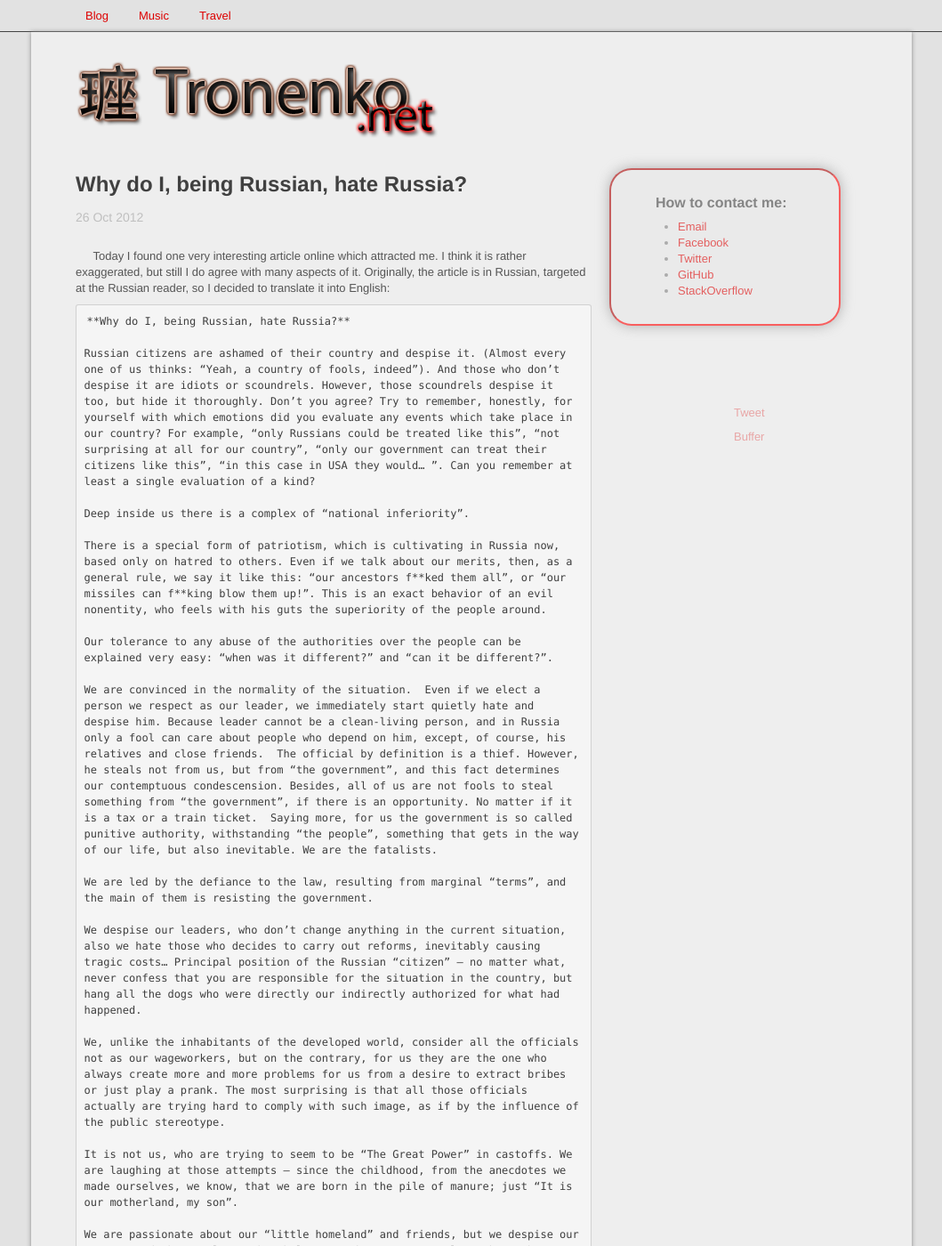
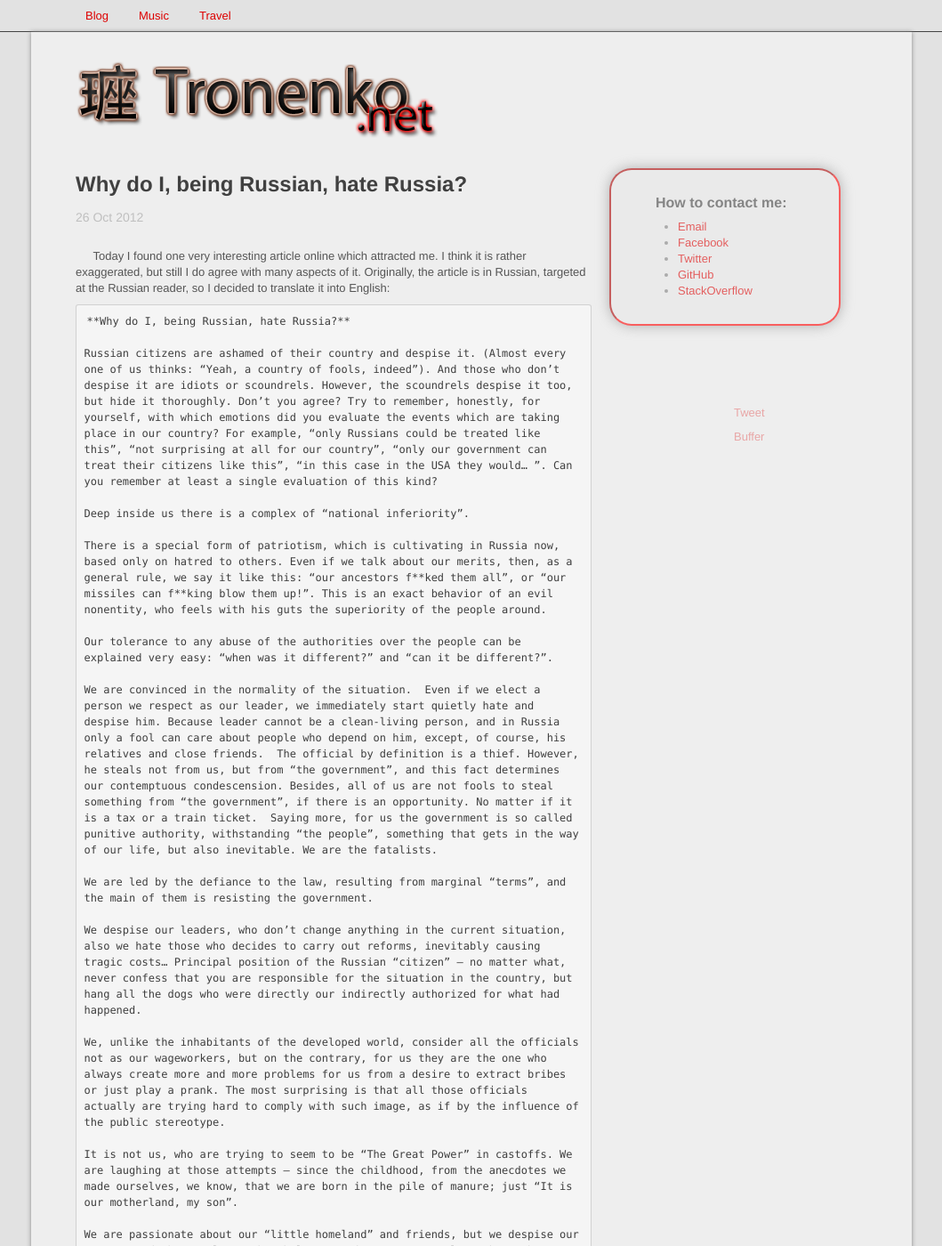
Before and after one commit to morphium/morphium.github.com, a Jekyll site: the page built from _posts/2012-10-26-why-do-i-hate-russia.markdown, in a window 1280 px wide and 1400 px high. Shown: the whole window at 89% size, without its empty margins (110-1169 px from the left). Built offline with Jekyll 4.4.1, drawn with Linux system fonts in a browser that asks for light colours; nearby versions of some CDN libraries; comment, search, counter and statistics services are not loaded; some of the changed text lies outside the part shown.

Commit message:
Why do I hate russia article edit 8

```diff
--- a/_posts/2012-10-26-why-do-i-hate-russia.markdown
+++ b/_posts/2012-10-26-why-do-i-hate-russia.markdown
@@ -8,7 +8,7 @@ Originally, the article is in Russian, targeted at the Russian reader, so I deci
 
 	**Why do I, being Russian, hate Russia?**
 
-	Russian citizens are ashamed of their country and despise it. (Almost every one of us thinks: “Yeah, a country of fools, indeed”). And those who don’t despise it are idiots or scoundrels. However, those scoundrels despise it too, but hide it thoroughly. Don’t you agree? Try to remember, honestly, for yourself with which emotions did you evaluate any events which take place in our country? For example, “only Russians could be treated like this”, “not surprising at all for our country”, “only our government can treat their citizens like this”, “in this case in USA they would… ”. Can you remember at least a single evaluation of a kind?
+	Russian citizens are ashamed of their country and despise it. (Almost every one of us thinks: “Yeah, a country of fools, indeed”). And those who don’t despise it are idiots or scoundrels. However, the scoundrels despise it too, but hide it thoroughly. Don’t you agree? Try to remember, honestly, for yourself, with which emotions did you evaluate the events which are taking place in our country? For example, “only Russians could be treated like this”, “not surprising at all for our country”, “only our government can treat their citizens like this”, “in this case in the USA they would… ”. Can you remember at least a single evaluation of this kind?
 
 	Deep inside us there is a complex of “national inferiority”.
 
```
